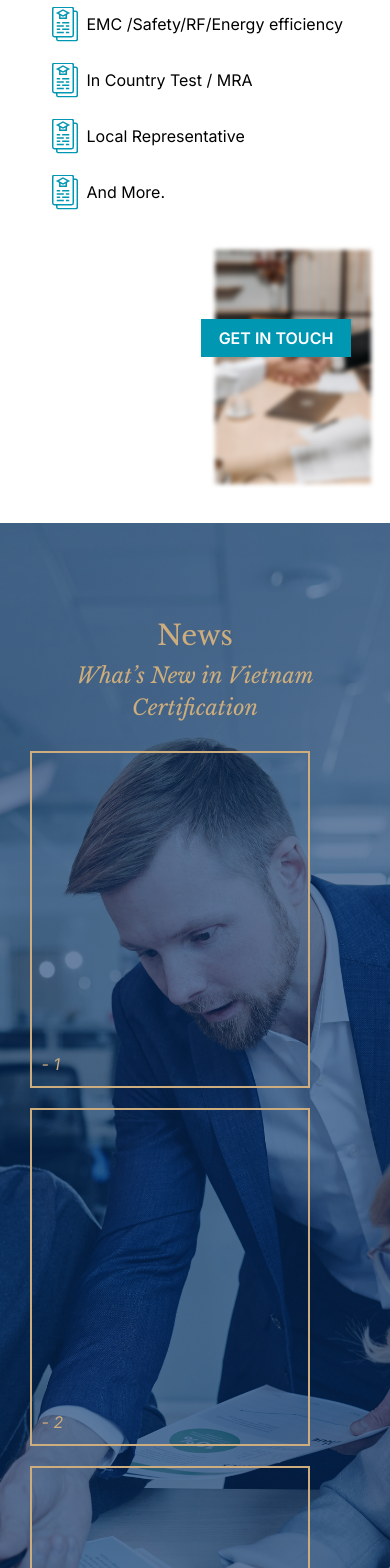
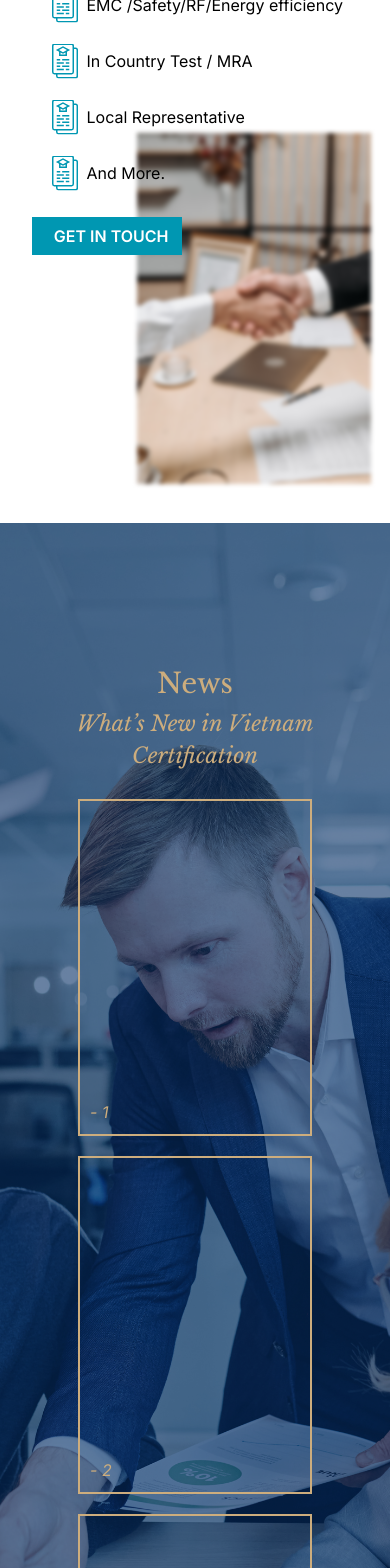
Before and after one commit to DannyTan8x/theonegmavnstatic, a React (Vite) app: page / in a window 390 px wide. Shown: the part 2135-3703 px from the top of the page. Built offline with nearby package versions, Linux system fonts and the light colour scheme.

Commit message:
update scrolling

```diff
--- a/src/pages/Home.jsx
+++ b/src/pages/Home.jsx
@@ -36,11 +36,22 @@ export default function Home() {
       event.preventDefault(); // Prevent default scrolling behavior
 
       const direction = event.deltaY > 0 ? 1 : -1; // Determine scroll direction
-      const nextIndex = currentSectionIndex + direction;
 
-      if (nextIndex >= 0 && nextIndex < sections.length) {
-        currentSectionIndex = nextIndex;
-        scrollToSection(nextIndex);
+      const currentScroll = window.scrollY; // Current scroll position
+      const currentSection = sections[currentSectionIndex];
+      const sectionTop = currentSection.offsetTop; // Section's top position
+      const sectionBottom = sectionTop + currentSection.offsetHeight; // Section's bottom position
+
+      if (
+        (direction === 1 &&
+          currentScroll + window.innerHeight >= sectionBottom) || // Scroll down at bottom
+        (direction === -1 && currentScroll <= sectionTop) // Scroll up at top
+      ) {
+        const nextIndex = currentSectionIndex + direction;
+        if (nextIndex >= 0 && nextIndex < sections.length) {
+          currentSectionIndex = nextIndex;
+          scrollToSection(nextIndex);
+        }
       }
     };
 
@@ -155,7 +166,7 @@ export default function Home() {
       </section>
       <section id="service">
         <div className="container service">
-          <div className="row flex-sm-column-reverse flex-xl-row">
+          <div className="row flex-column-reverse  flex-md-row">
             <div className="col">
               <img
                 className="img-fluid"
@@ -189,14 +200,14 @@ export default function Home() {
         </div>
       </section>
       <section id="news">
-        <div className="container news justify-content-center justify-content-center  mt-5 py-5 ">
-          <h2 className="responsive-font text-center libre-baskerville-regular fs-1">
+        <div className="container news justify-content-center d-flex align-items-center d-md-block align-md-itmes-none mt-5 py-5 mt-md-5 py-md-5">
+          <h2 className="responsive-font text-center libre-baskerville-regular fs-1 mt-5 mt-md-1 py-md-1">
             News
           </h2>
           <p className="libre-baskerville-regular-italic responsive-font text-center fs-4">
             What’s New in Vietnam Certification
           </p>
-          <div className="row flex-column libre-baskerville-regular-italic flex-lg-row justify-content-center align-items-start justify-content-md-start align-items-md-start">
+          <div className="row flex-column justify-content-center libre-baskerville-regular-italic flex-lg-row align-items-center justify-md-content-start align-md-items-start">
             <div className="col newsbox">- 1</div>
             <div className="col newsbox">- 2</div>
             <div className="col newsbox">- 3</div>
@@ -204,7 +215,7 @@ export default function Home() {
         </div>
       </section>
       <section id="contactus">
-        <div className="container contactus  mt-5 py-5 ">
+        <div className="container contactus   mt-5 py-5 ">
           <div className="row flex-column flex-lg-row justify-content-center align-items-start justify-content-md-start align-items-md-start">
             <div className="col">
               <h2 className="responsive-font libre-baskerville-regular">
@@ -232,11 +243,11 @@ export default function Home() {
               </h2>
               <p>www.theone-gma.vn</p>
             </div>
-            <div className="col">
+            <div className="col atio ratio-16x9 ">
               <iframe
                 className="map"
                 src="https://www.google.com/maps/embed?pb=!1m18!1m12!1m3!1d244.91599516871543!2d106.84432601678863!3d10.837621610068728!2m3!1f0!2f0!3f0!3m2!1i1024!2i768!4f13.1!3m3!1m2!1s0x317521b70140f657%3A0xec5bf58f0a4b507e!2sMinh%20An%20Homes!5e0!3m2!1szh-TW!2stw!4v1737343810309!5m2!1szh-TW!2stw"
-                allowFullScreen="true"
+                allowfullscreen
                 loading="lazy"
                 referrerPolicy="no-referrer-when-downgrade"
               ></iframe>
--- a/src/styles/page.scss
+++ b/src/styles/page.scss
@@ -2,7 +2,7 @@
 //     padding-top: 100px;
 //     // height: 90vh;
 // }
-#home{
+#home {
   position: relative;
   background-image: url("../assets/home.jpg");
   background-size: cover; /* Ensures the image covers the entire area */
@@ -21,12 +21,11 @@
     // filter: blur(10px); /* Apply blur */
     z-index: 0; /* Ensure the overlay is on top of the background image */
   }
-
 }
-#equipment{
+#equipment {
   background-color: #d9d9d9;
 }
-#news{
+#news {
   position: relative;
   background-image: url("../assets/news.jpg");
   background-size: cover; /* Ensures the image covers the entire area */
@@ -45,18 +44,17 @@
     // filter: blur(10px); /* Apply blur */
     z-index: 0; /* Ensure the overlay is on top of the background image */
   }
-
 }
-#contactus{
+#contactus {
   background-color: #f4f1ec;
 }
-section{
+section {
   padding-top: 110px;
   min-height: 100vh;
   padding-left: 10vw;
   padding-right: 10vw;
   scroll-snap-align: start;
-    .container{
+  .container {
     position: relative;
 
     bottom: 20px;
@@ -67,31 +65,29 @@ section{
     // align-items: center; /* Centers items vertically */
     min-height: 100vh; /* Makes the section take the full viewport height */
 
-        .btn{
-
+    .btn {
       border-radius: 0;
       width: 150px;
       font-family: "inter";
       font-weight: 600;
     }
-
   }
   @media (max-width: 576px) {
     padding: 5vw;
   }
 }
 //個別section 的樣式
-.home{
+.home {
   color: white;
   z-index: 2;
   // width: 50vw;
   text-wrap: wrap;
   // font-size: 16px !important;
 
-    h2{
+  h2 {
     font-size: 3rem;
   }
-    p{
+  p {
     width: 50vw;
     font-size: 1.2rem;
     color: black;
@@ -99,27 +95,23 @@ section{
       width: 80vw;
     }
   }
-    .btn{
+  .btn {
     color: white;
     background-color: #0097b2;
-
+  }
 }
 
-
-}
-
-.equipment{
-
+.equipment {
   color: black;
   z-index: 2;
 
   text-wrap: wrap;
   // font-size: 16px !important;
 
-    h2{
+  h2 {
     // font-size: 3em;
   }
-    ul{
+  ul {
     width: 50vw;
 
     color: black;
@@ -128,27 +120,26 @@ section{
     }
   }
 
-    img{
+  img {
     @media (max-width: 576px) {
       display: none;
     }
   }
-    .btn{
+  .btn {
     color: black;
     background-color: #cdad7d;
   }
-
 }
 
-
-.service{
+.service {
   position: relative;
   color: black;
   z-index: 2;
-    // width: 50vw;
+  //   width: 50vw;
+  height: 50vh;
   text-wrap: wrap;
   // font-size: 16px !important;
-    img{
+  img {
     // height: 50vh;
     max-width: 40vw;
     max-height: 50vh;
@@ -156,14 +147,16 @@ section{
     align-items: flex-start;
     @media (max-width: 576px) {
       // display: none;
+      max-width: 60vw;
+      max-height: 80vh;
       position: absolute;
       z-index: -1;
       bottom: 0px;
       right: 0px;
-            filter:blur(2px), ;
+      filter: blur(2px);
     }
   }
-    h2{
+  h2 {
     // font-size: 3em;
   }
 
@@ -182,35 +175,39 @@ section{
   }
 
   ul li::before {
-        content: '';
+    content: "";
     position: absolute;
     left: 0;
     top: 50%;
     transform: translateY(-50%);
     width: 26px; // Adjust size
     height: 35px; // Adjust size
-        background-image: url('../assets/servicesicon.svg');
+    background-image: url("../assets/servicesicon.svg");
     background-size: cover; // Ensures the image fits within the width/height
     background-repeat: no-repeat;
   }
 
-      .btn{
+  .btn {
     position: absolute;
     color: white;
     background-color: #0097b2;
+    align-items: end;
+    text-align: right;
     right: 5vw;
-        bottom: 15vh;
+    @media (max-width: 960px) {
+      position: relative;
+      left: 0px;
     }
-
   }
-.news{
+}
+.news {
   position: relative;
   color: #cdad7d;
   z-index: 2;
   // width: 50vw;
   text-wrap: wrap;
   // font-size: 16px !important;
-    .newsbox{
+  .newsbox {
     // height: 50vh;
     max-width: 80%;
     max-height: 50vh;
@@ -218,24 +215,23 @@ section{
     display: flex;
 
     justify-content: flex-start; /* Align content horizontally to the left */
-        align-items: flex-end;    /* Align content vertically to the bottom */
+    align-items: flex-end; /* Align content vertically to the bottom */
     border: 2px solid #cdad7d; /* Solid border with black color */
-            padding: 10px;          /* Space inside the box */
-            text-align: center;     /* Center-align text inside the box */
-            margin: 10px;           /* Space outside the box */
-
+    padding: 10px; /* Space inside the box */
+    text-align: center; /* Center-align text inside the box */
+    margin: 10px; /* Space outside the box */
+    @media (max-height: 996px) {
+      min-width: 60vw;
+    }
   }
 }
 
-.contactus{
+.contactus {
   // position: relative;
 
   z-index: 2;
-    // width: 50vw;
-    // text-wrap: wrap;
-    // font-size: 16px !important;
+
   ul {
-
     // font-size: 1.4em ;
     line-height: 2;
 
@@ -243,27 +239,23 @@ section{
     padding-left: 20px; // Add space for the custom image
   }
 
-
-    .map{
-        min-width: 40vw;
-        min-height: 40vh;
-        max-width: 40vw;
-        max-height: 60vh;
-        @media (max-width: 766px) {
-            max-width: 100vw;
+  .map {
+    width: 40vw;
+    height: 40vh;
+    // max-width: 40vw;
+    // max-height: 60vh;
+    display: flex;
+    justify-content: center;
+    @media (max-width: 996px) {
+      width: 60vw;
+    }
   }
 }
 
-}
-
-.fontGold{
+.fontGold {
   color: #cdad7d;
 }
 
 .material-symbols-outlined {
-  font-variation-settings:
-  'FILL' 1,
-  'wght' 400,
-  'GRAD' 0,
-  'opsz' 24
+  font-variation-settings: "FILL" 1, "wght" 400, "GRAD" 0, "opsz" 24;
 }
```
Lines whose indentation alone changed are shown as unchanged.
